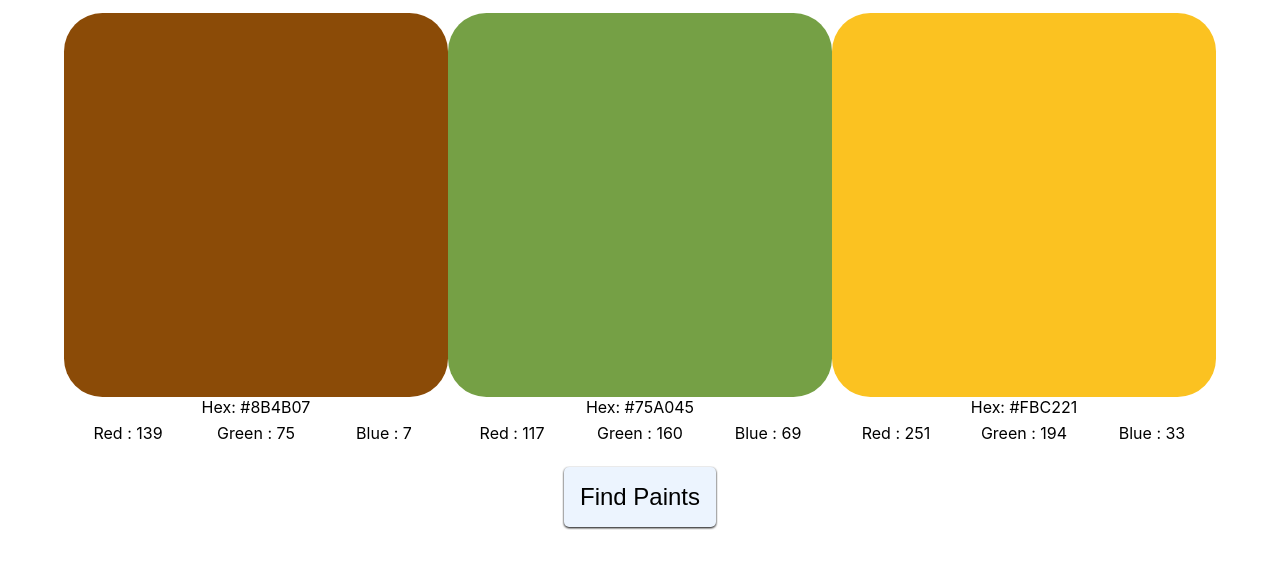
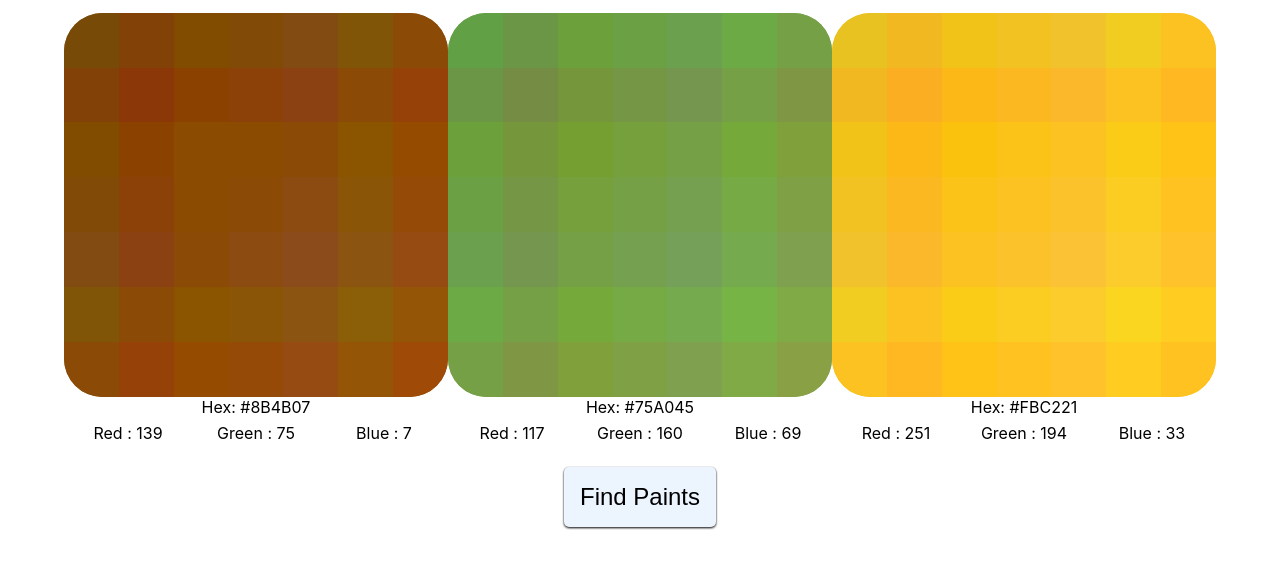
Before and after one commit to DonRomaniello/DaubNabIt, a React (Create React App) app: page / in a window 1280 px wide. Shown: the top 568 px of the page. Built offline with nearby package versions, Linux system fonts and the light colour scheme.

Commit message:
Tolerance based on hues."

```diff
--- a/src/app/store/paintsSlice.js
+++ b/src/app/store/paintsSlice.js
@@ -3,6 +3,8 @@ import { createSlice } from '@reduxjs/toolkit';
 import { _setRGBData } from '../../modules/_setRGBData';
 
 import { _setRGBRatios } from '../../modules/_setRGBRatios';
+
+
 
 const paints = require('../../resources/json/behr.json');
 
--- a/src/components/SinglePanel.js
+++ b/src/components/SinglePanel.js
@@ -10,18 +10,40 @@ export function SinglePanel(props) {
 
   const { color, rgb, matches } = props.panel
 
-  const [range, setRange] = useState(50);
+  const [range, setRange] = useState(10);
+
+  const [displayedHex, setDisplayedHex] = useState(color)
 
   const dispatch = useDispatch();
 
-  let sevenBySeven = []
+  let grid = []
 
-  for (let i = 0; i < 49; i++){
-    sevenBySeven.push(i)
+  for (let i = -3; i < 4; i++){
+    let xTint = {
+      Red : (Math.abs(i) === 3) ? range * Math.sign(i) : 0,
+      Green:  (Math.abs(i) === 2) ? range * Math.sign(i) : 0,
+      Blue:  (Math.abs(i) === 1) ? range * Math.sign(i) : 0,
+    }
+    for (let j = -3; j < 4; j++){
+      let yTint = {
+        Red : (Math.abs(j) === 3) ? range * Math.sign(j) : 0,
+        Green:  (Math.abs(j) === 2) ? range * Math.sign(j) : 0,
+        Blue:  (Math.abs(j) === 1) ? range * Math.sign(j) : 0,
+      }
+      let tint = {
+        Red : xTint.Red + yTint.Red,
+        Green : xTint.Green + yTint.Green,
+        Blue: xTint.Blue + yTint.Blue,
+      }
+      grid.push(tint)
+    }
   }
 
-  console.log(sevenBySeven)
-
+  const applyTint = (tint) => {
+    let rgbTinted = `rgb(${tint.Red + rgb.Red}, ${tint.Green + rgb.Green}, ${tint.Blue + rgb.Blue})`
+   console.log(rgbTinted)
+      return rgbTinted
+  }
   return (
     <div>
       <div className={styles.colorBar}
@@ -30,14 +52,19 @@ export function SinglePanel(props) {
         }}
         onClick={() => dispatch(reGenerate())}
         >
-          <div className={styles.gridTest} >
-            {sevenBySeven.map((number) => {
-              return (<div></div>)
+          <div className={styles.gridContainer} >
+            {grid.map((tint) => {
+              return (<div
+                className={styles.gridCell}
+                style={{
+                  background: applyTint(tint),
+                }}
+                />)
             })}
           </div>
         </div>
       <div className={styles.underHex}>
-      Hex: {color.toUpperCase()}
+      Hex: {displayedHex.toUpperCase()}
       </div>
       <div className={styles.rgbHolder}>
       {Object.keys(rgb).map((channel) => {
--- a/src/components/SinglePanel.module.css
+++ b/src/components/SinglePanel.module.css
@@ -4,6 +4,7 @@
  border-radius: 10%;
  flex: auto;
  display: flex;
+ overflow: hidden;
 }
 
 .colorVariation {
@@ -15,7 +16,7 @@
 }
 
 
-.gridTest {
+.gridContainer {
   height: 100%;
   width: 100%;
   display: grid;
@@ -24,6 +25,12 @@
   text-align: center;
   align-items: center;
 }
+
+.gridCell {
+  height: 100%;
+  width: 100%;
+}
+
 
 
 .underHex {
--- a/src/resources/gridTest.html
+++ b/src/resources/gridTest.html
@@ -5,7 +5,7 @@
   <title></title>
   <meta name="description" content="">
   <style>
-    .gridTest {
+    .gridContainer {
       height: 100vh;
       width: 100vw;
       display: grid;
@@ -18,7 +18,7 @@
     </style>
 </head>
 <body>
-  <div class="gridTest">
+  <div class="gridContainer">
     <div>This</div>
     <div>This</div>
     <div>This</div>
```
